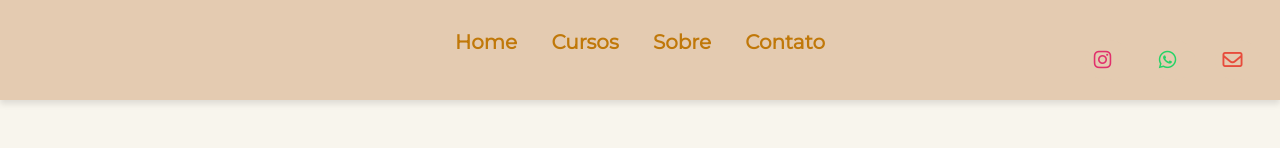
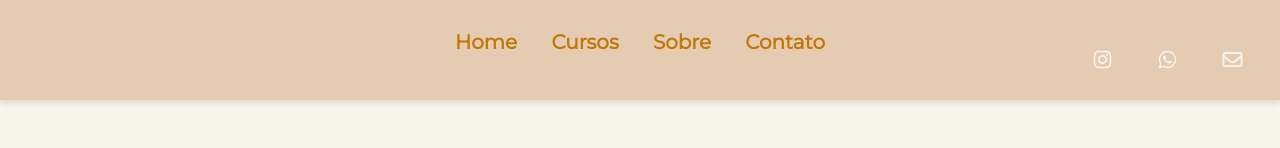
Before and after one commit to Ramonmelod/frutosFeitoaMao, a website: page src/cursos/index.html in a window 1280 px wide. Shown: the top 148 px of the page. Drawn offline with Linux system fonts and the light colour scheme.

Commit message:
feat: change of the colors  of the button icons of instagram, whatsapp and  e-mail in contato and sobre pages

```diff
--- a/src/cursos/index.html
+++ b/src/cursos/index.html
@@ -96,7 +96,7 @@
       /* Seção de introdução */
       .intro-section {
         position: relative;
-        top:0px;
+        top: 0px;
         text-align: center;
         padding: 50px 20px;
         color: #8a504b;
@@ -104,14 +104,14 @@
 
       .intro-section h1 {
         position: relative;
-        top:100px;
+        top: 100px;
         font-size: 36px;
         color: #c07809;
       }
 
       .intro-section p {
         position: relative;
-        top:100px;
+        top: 100px;
         font-size: 20px;
         margin-top: 20px;
         line-height: 1.5;
@@ -127,13 +127,13 @@
       }
 
       .icon-instagram {
-        color: #e1306c;
+        color: #f8f5ed;
       }
       .icon-whatsapp {
-        color: #25d366;
+        color: #f8f5ed;
       }
       .icon-email {
-        color: #e74c3c;
+        color: #f8f5ed;
       }
 
       /* Media queries para dispositivos móveis */
```
Also changed, not shown: src/sobre/index.html (+4 -5 lines).
